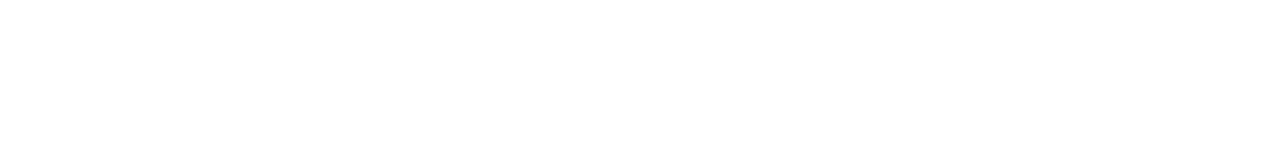
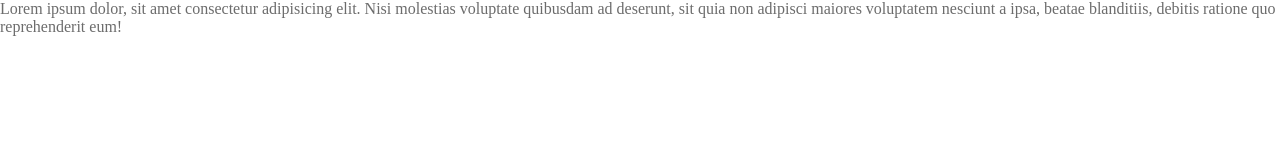
Before and after one commit to fabianogomes01/Travelgram, a plain HTML site: page index.html in a window 1280 px wide. Drawn offline with Linux system fonts and the light colour scheme.

Commit message:
Iniciando style

```diff
--- a/index.html
+++ b/index.html
@@ -7,6 +7,6 @@
     <link rel="stylesheet" href="./styles/index.css">
 </head>
 <body>
-
+    <p>Lorem ipsum dolor, sit amet consectetur adipisicing elit. Nisi molestias voluptate quibusdam ad deserunt, sit quia non adipisci maiores voluptatem nesciunt a ipsa, beatae blanditiis, debitis ratione quo reprehenderit eum!</p>
 </body>
 </html>
--- a/styles/global.css
+++ b/styles/global.css
@@ -3,3 +3,20 @@
     padding: 0;
     box-sizing: border-box;
 }
+
+:root {
+    /*VAR color*/
+    --brand-color: #EF5F4C;
+    --background-color: #FFFFFF;
+    --surface-color: #F5F5F5;
+    --skeleton-color: #D9D9D9;
+    --shape-transparency: #ffffff90;
+
+    /*Text Color*/
+    --text-color-primary: #313131;
+    --text-color-secondary: #6C6C6C;
+}
+
+body {
+    color: var(--text-color-secondary);
+}
```
Also changed, not shown: assets/AirplaneTilt.svg (added), assets/Image 01.png (added), assets/Image 02.png (added), assets/Image 03.png (added), assets/Image 04.png (added), assets/Image 05.png (added), assets/Image 06.png (added), assets/Image 07.png (added), assets/Image 08.png (added), assets/Image 09.png (added), assets/Image 10.png (added), assets/Image 11.png (added), assets/Image.svg (added), assets/Logo.svg (added), 2 more files, 1 other file.
